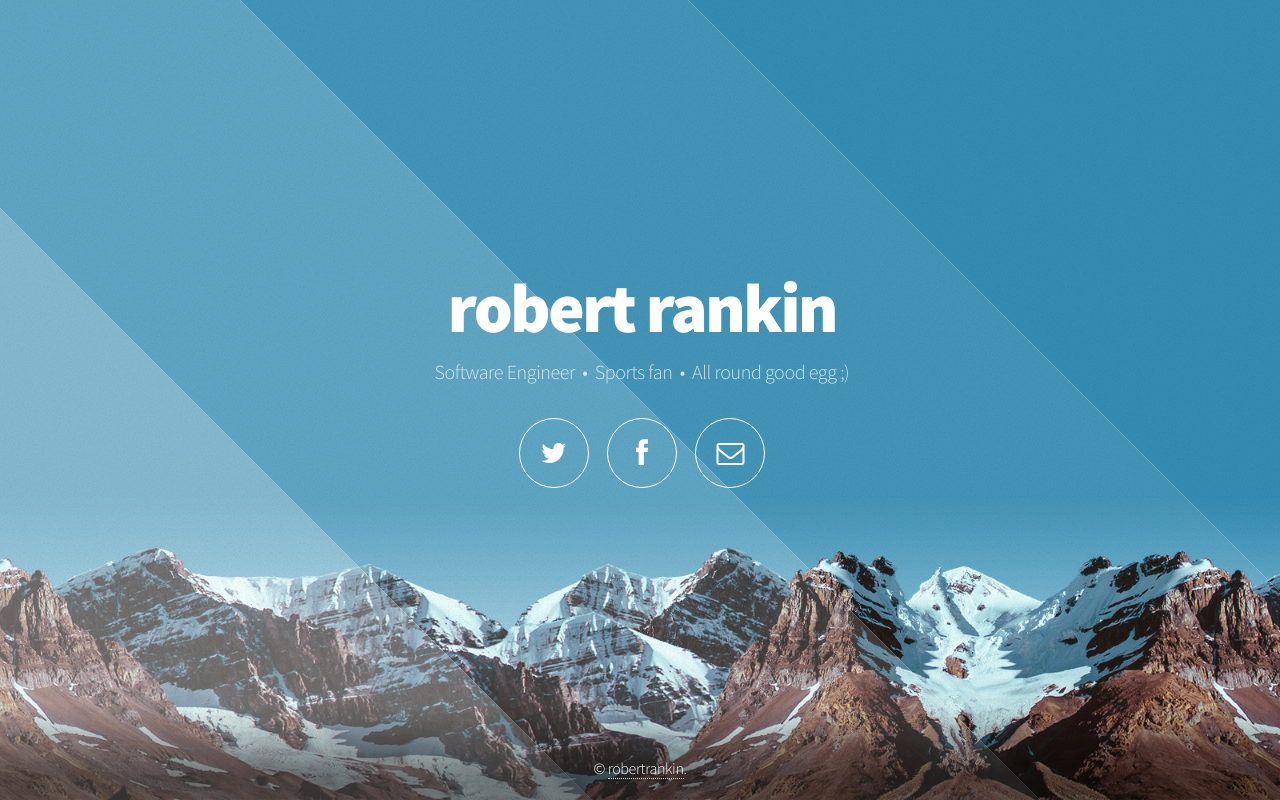
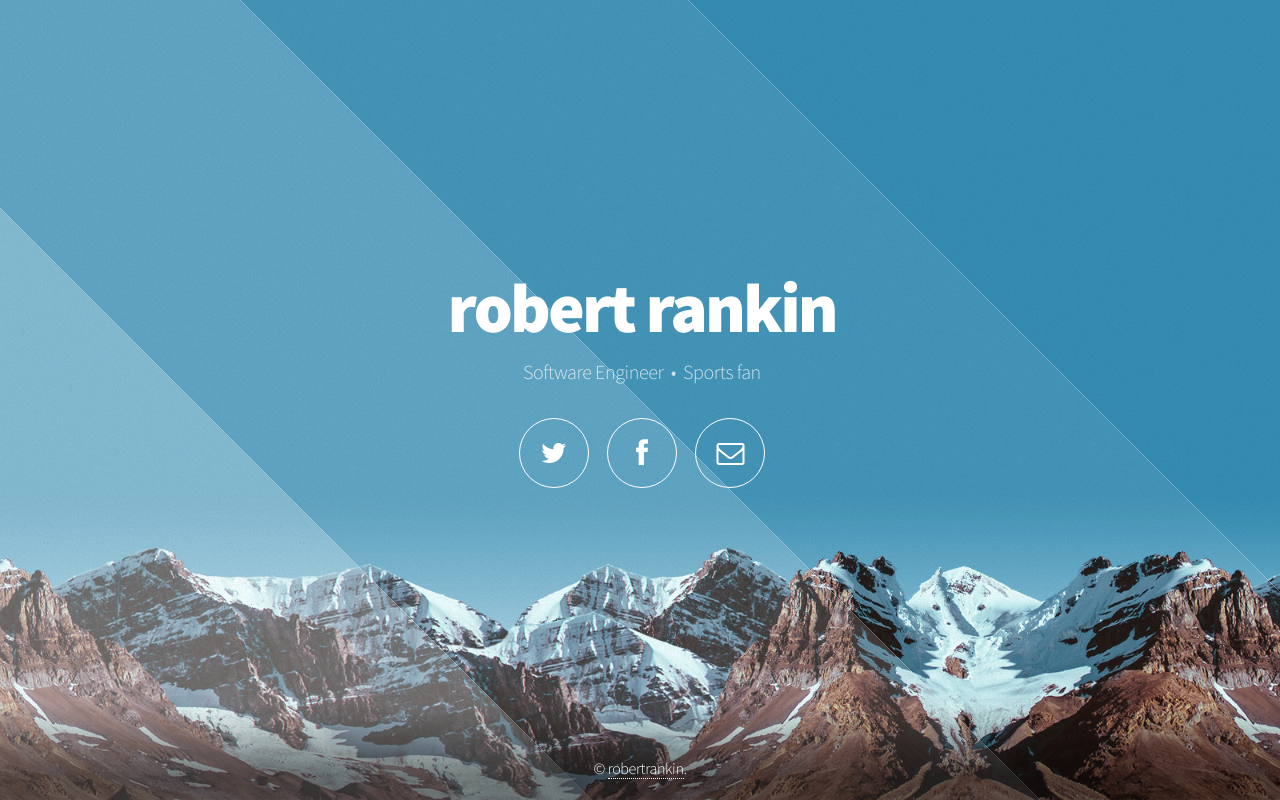
Before and after one commit to robertrankin/onePage, a plain HTML site: page index.html in a window 1280 px wide. Drawn offline with Linux system fonts and the light colour scheme.

Commit message:
Tidying up

```diff
--- a/index.html
+++ b/index.html
@@ -4,7 +4,7 @@
 		<title>robert rankin</title>
 		<meta http-equiv="content-type" content="text/html; charset=utf-8" />
 		<meta name="description" content="My landing page" />
-		<meta name="keywords" content="Robert, Rankin, software, engineer, sports" />
+		<meta name="keywords" content="Robert, Rankin, software, engineer" />
 		<!--[if lte IE 8]><script src="css/ie/html5shiv.js"></script><![endif]-->
 		<script src="js/skel.min.js"></script>
 		<script src="js/init.js"></script>
@@ -26,7 +26,7 @@
 				<!-- Header -->
 					<header id="header">
 						<h1>robert rankin</h1>
-						<p>Software Engineer &nbsp;&bull;&nbsp; Sports fan &nbsp;&bull;&nbsp; All round good egg ;)</p>
+						<p>Software Engineer &nbsp;&bull;&nbsp; Sports fan </p>
 						<nav>
 							<ul>
 								<li><a href="http://twitter.com/flobabob" class="fa fa-twitter"><span>Twitter</span></a></li>
```
